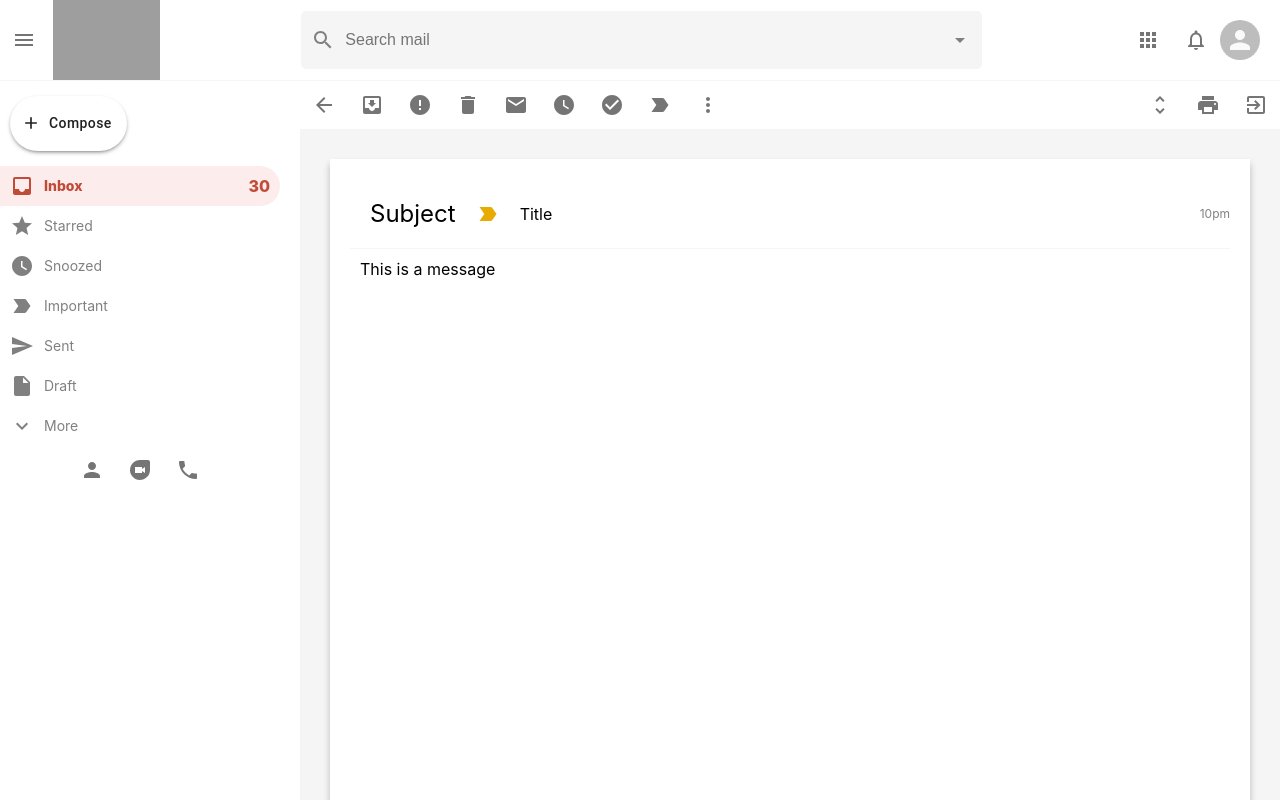
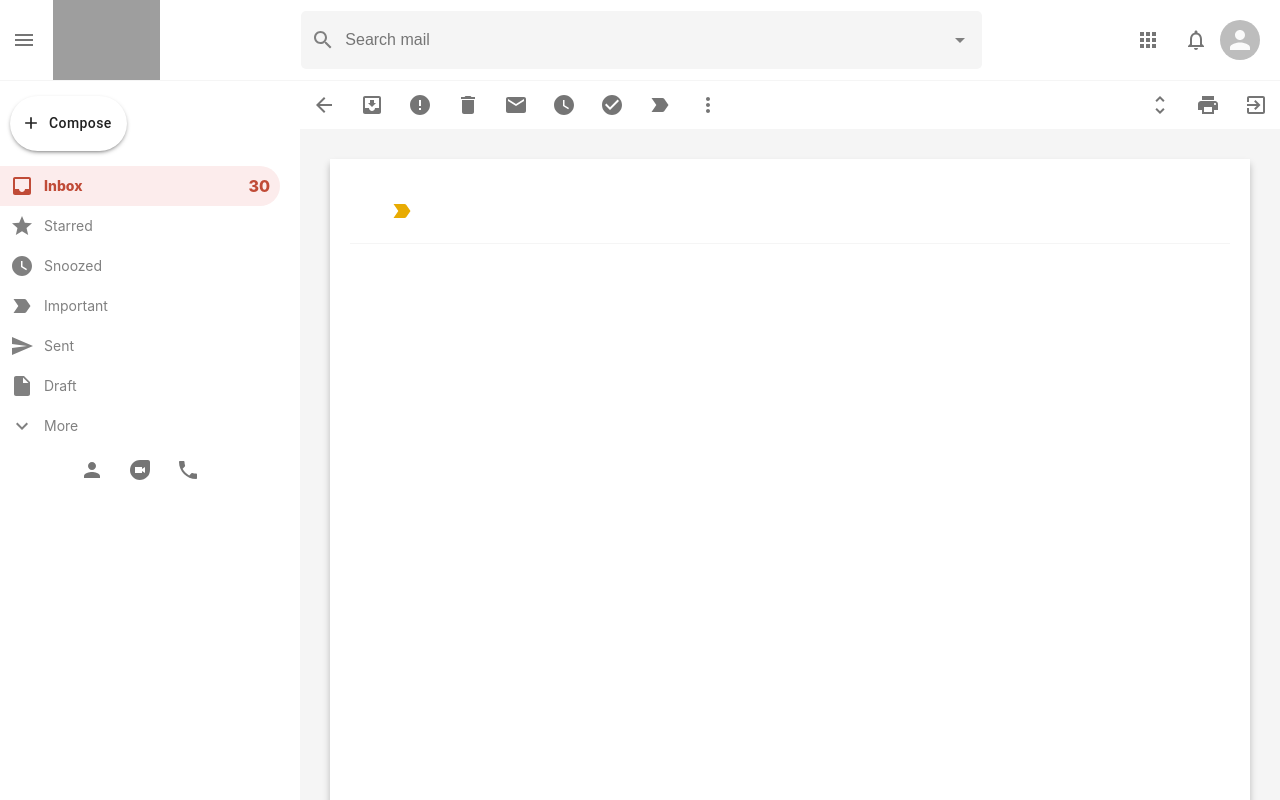
Before and after one commit to BUddha10/Gmail-clone, a React (Create React App) app: page /mail in a window 1280 px wide. Shown: the top 800 px of the page. Built offline with nearby package versions, Linux system fonts and the light colour scheme; grey boxes are pictures that could not be loaded.

Commit message:
fetching the data from the redux tot mail body

```diff
--- a/src/EmailRow.js
+++ b/src/EmailRow.js
@@ -5,13 +5,22 @@ import { Checkbox, IconButton } from "@material-ui/core";
 import StarBorderIcon from "@material-ui/icons/StarBorder";
 import LabelImportantIcon from "@material-ui/icons/LabelImportant";
 
+import { selectMail } from "./features/mailSlice";
+
 import { useHistory } from "react-router-dom";
+import { useDispatch } from "react-redux";
 
 function EmailRow({ id, title, description, subject, time }) {
   const history = useHistory();
+  const dispatch = useDispatch();
+
+  const openMail = () => {
+    dispatch(selectMail({ id, title, description, subject, time }));
+    history.push("/mail");
+  };
 
   return (
-    <div onClick={() => history.push("/mail")} className="emailRow">
+    <div onClick={openMail} className="emailRow">
       <div className="emailRow__option">
         <Checkbox />
         <IconButton>
--- a/src/Mail.js
+++ b/src/Mail.js
@@ -17,7 +17,11 @@ import UnfoldMoreIcon from "@material-ui/icons/UnfoldMore";
 import PrintIcon from "@material-ui/icons/Print";
 import ExitToAppIcon from "@material-ui/icons/ExitToApp";
 
+import { useSelector } from "react-redux";
+import { selectOpenMail } from "./features/mailSlice";
+
 function Mail() {
+  const selectedMail = useSelector(selectOpenMail);
   return (
     <div className="mail">
       <div className="mail__tools">
@@ -65,14 +69,14 @@ function Mail() {
 
       <div className="mail__body">
         <div className="mail__bodyHeader">
-          <h2>Subject</h2>
+          <h2>{selectedMail?.subject}</h2>
           <LabelImportantIcon className="mail__important" />
-          <p>Title</p>
-          <p className="mail__time">10pm</p>
+          <p>{selectedMail?.title}</p>
+          <p className="mail__time">{selectedMail?.time}</p>
         </div>
 
         <div className="mail__message">
-          <p>This is a message</p>
+          <p>{selectedMail?.description}</p>
         </div>
       </div>
     </div>
--- a/src/features/mailSlice.js
+++ b/src/features/mailSlice.js
@@ -3,9 +3,13 @@ import { createSlice } from "@reduxjs/toolkit";
 export const mailSlice = createSlice({
   name: "mail",
   initialState: {
+    selectedMail: null,
     sendMessageIsOpen: false,
   },
   reducers: {
+    selectMail: (state, action) => {
+      state.selectedMail = action.payload;
+    },
     openSendMessage: (state) => {
       state.sendMessageIsOpen = true;
     },
@@ -15,8 +19,15 @@ export const mailSlice = createSlice({
   },
 });
 
-export const { openSendMessage, closeSendMessage } = mailSlice.actions;
+//exporting the action to dispatch
+export const {
+  selectMail,
+  openSendMessage,
+  closeSendMessage,
+} = mailSlice.actions;
 
+//exporting the state value to use on useSelector
+export const selectOpenMail = (state) => state.mail.selectedMail;
 export const selectSendMessageIsOpen = (state) => state.mail.sendMessageIsOpen;
 
 export default mailSlice.reducer;
```
